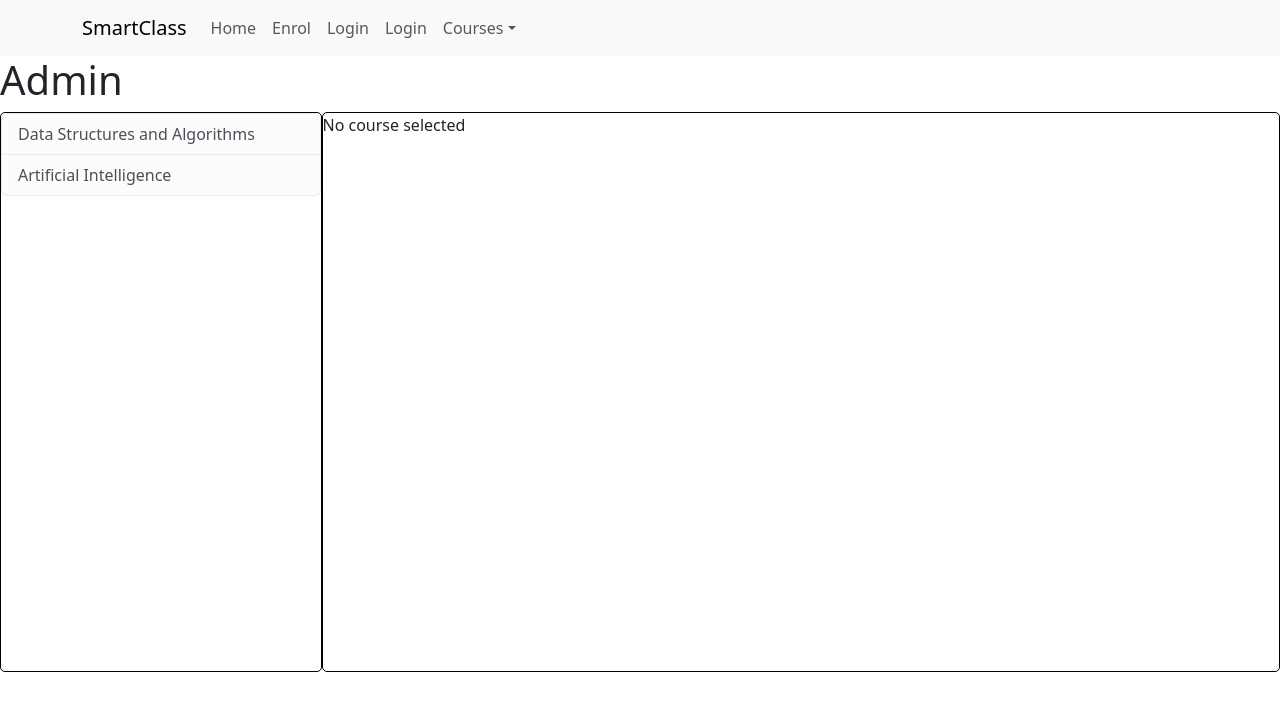
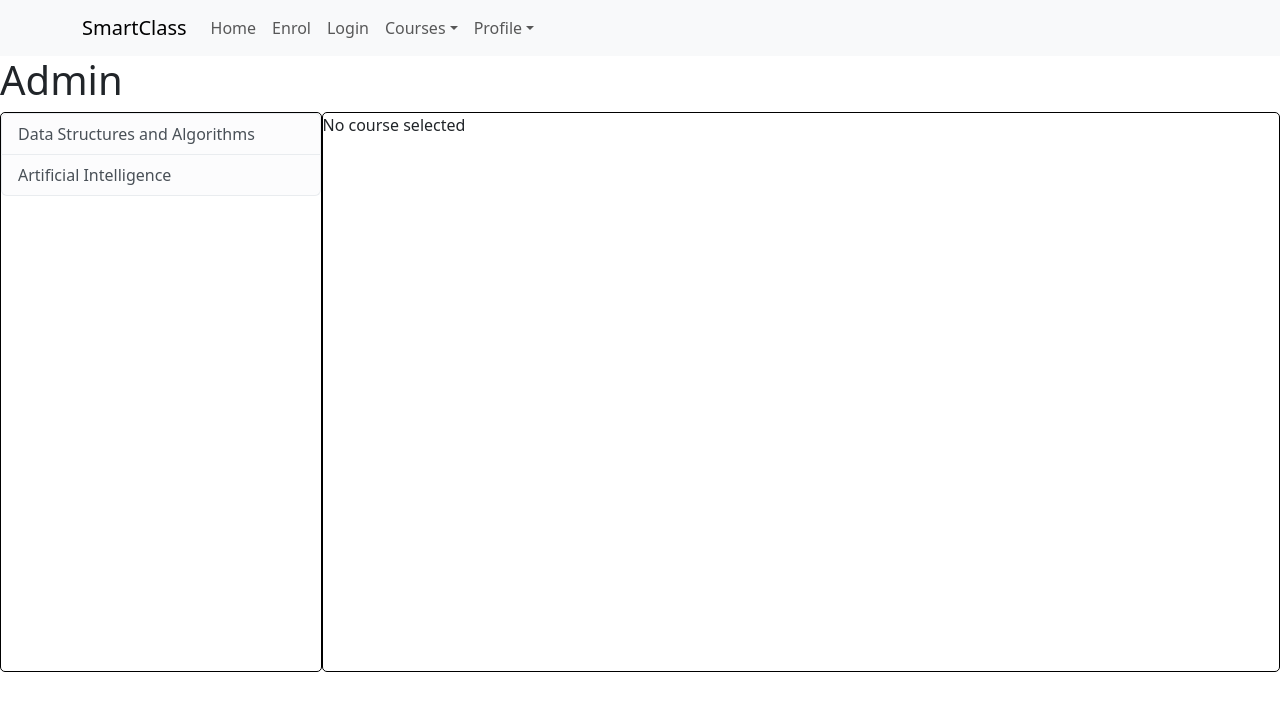
Before and after one commit to MattPChoy/SmartLearn, a React (Create React App) app in the folder frontend/: page /admin in a window 1280 px wide. Shown: the top 710 px of the page. Built offline with nearby package versions, Linux system fonts and the light colour scheme.

Commit message:
feat:profile drop down added

```diff
--- a/frontend/src/components/Header.js
+++ b/frontend/src/components/Header.js
@@ -14,6 +14,7 @@ function Header() {
   const courses = ["COMP3506", "COMP3702", "DECO3801", "MATH2100"];
   const { currentUser, logout } = useAuth();
   const navigate = useNavigate();
+  const im = "https://scontent-hkt1-1.xx.fbcdn.net/v/t1.15752-9/355392768_294387796343019_4736075506570905616_n.jpg?_nc_cat=111&cb=99be929b-3346023f&ccb=1-7&_nc_sid=ae9488&_nc_ohc=36oJtlmLS6oAX_mjZjv&_nc_ht=scontent-hkt1-1.xx&oh=03_AdSja2Po13_iUkC6ywPnMI5ofKHXhktK4SE-udwFbSpRtQ&oe=64C47A70"
 
   return (
     <Navbar expand="lg" className="bg-body-tertiary">
@@ -39,7 +40,7 @@ function Header() {
               <Nav.Link onClick={() => logout()}>Logout</Nav.Link>
             )}
 
-            <Nav.Link onClick={() => navigate("/login")}>Login</Nav.Link>
+
             <NavDropdown title="Courses" id="basic-nav-dropdown">
               {courses.map((course, index) => (
                 <NavDropdown.Item
@@ -50,6 +51,16 @@ function Header() {
                 </NavDropdown.Item>
               ))}
             </NavDropdown>
+            <NavDropdown title="Profile" id="basic-nav-dropdown">
+              <NavDropdown.Item >
+                  <img style={{ width: 50, height: 50, borderRadius: 400/ 2, margin: 10 }} src={im} alt="profpic"/>
+                  <label> Harrison Wills (harris@beastmail.com)</label>
+              </NavDropdown.Item>
+              <NavDropdown.Item >
+                <Nav.Link onClick={() => navigate("/login")}>Logout</Nav.Link>
+              </NavDropdown.Item>
+
+            </NavDropdown>
           </Nav>
         </Navbar.Collapse>
       </Container>
--- a/frontend/src/pages/CourseEnrol.js
+++ b/frontend/src/pages/CourseEnrol.js
@@ -133,8 +133,8 @@ function CourseEnrol() {
       // })
 
       showCourseConfirmation()
-      console.log(semester)
-      console.log(course)
+      // console.log(semester)
+      // console.log(course)
     }
   }
 
```
